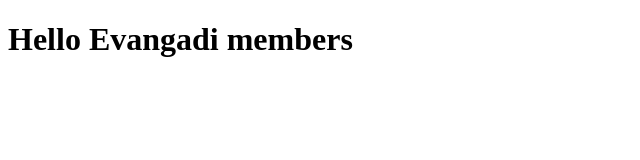
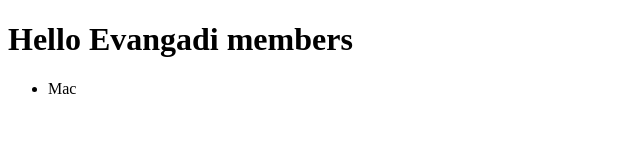
Before and after one commit to NafiadAbdi/masteringGitHub2, a plain HTML site: page index.html in a window 1280 px wide. Shown: the full height of the page, 0-640 px from the left. Drawn offline with Linux system fonts and the light colour scheme.

Commit message:
the file is updated

```diff
--- a/index.html
+++ b/index.html
@@ -7,5 +7,12 @@
 	</head>
 	<body>
 		<h1>Hello Evangadi members</h1>
+		<header>
+			<div>
+				<ul>
+					<li>Mac</li>
+				</ul>
+			</div>
+		</header>
 	</body>
 </html>
```
